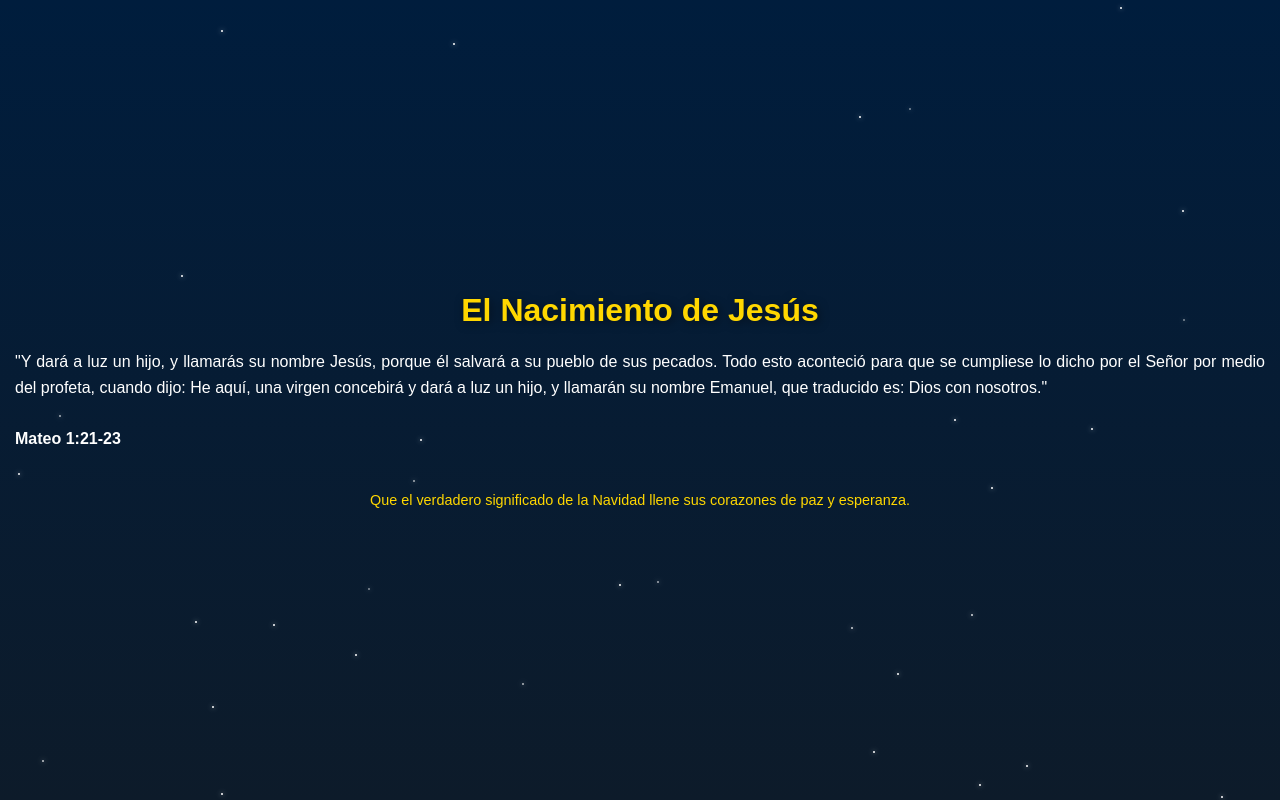
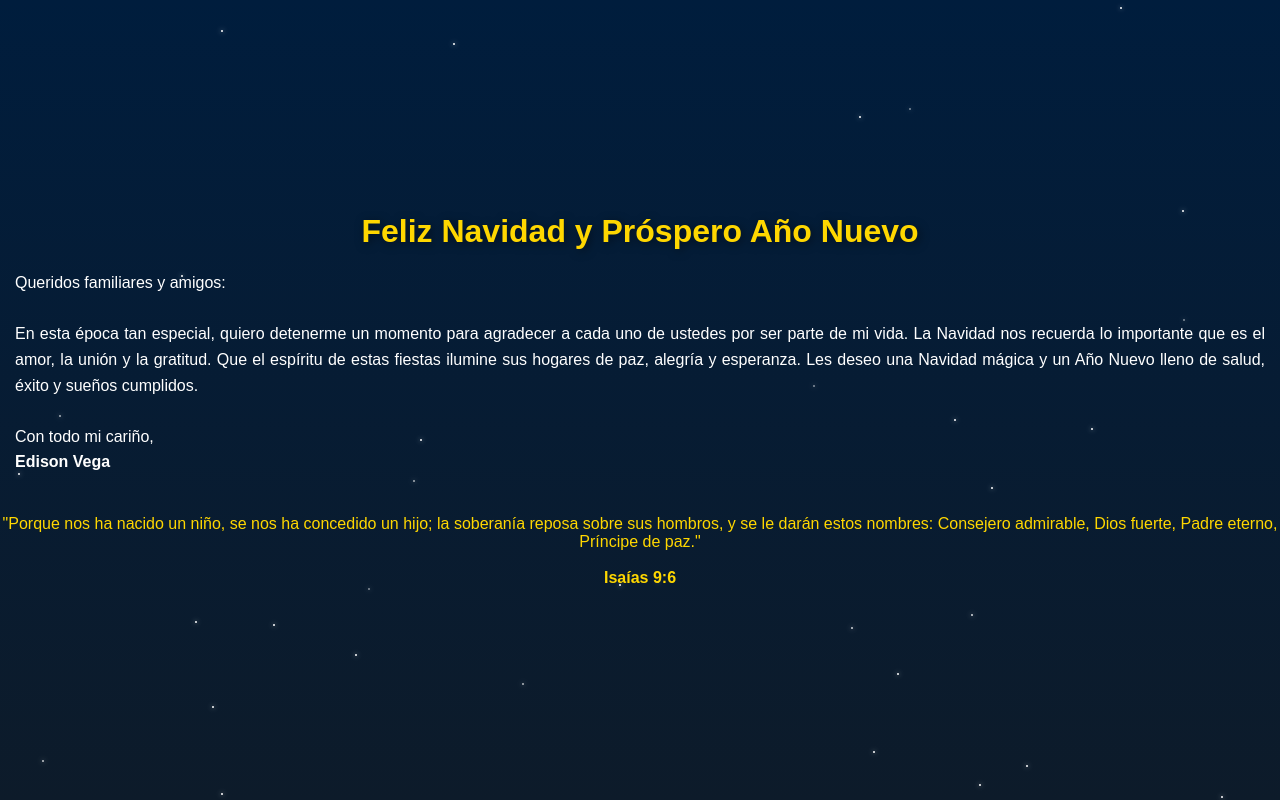
Before and after one commit to EdisonSixto79/felizNavidadEddy, a plain HTML site: page index.html in a window 1280 px wide. Drawn offline with Linux system fonts and the light colour scheme.

Commit message:
Update index.html

```diff
--- a/index.html
+++ b/index.html
@@ -33,7 +33,7 @@
         }
         footer {
             margin-top: 20px;
-            font-size: 0.9rem;
+            font-size: 1rem;
             color: #ffd700;
             text-align: center;
         }
@@ -76,13 +76,22 @@
     </style>
 </head>
 <body>
-    <h1>El Nacimiento de Jesús</h1>
+    <h1>Feliz Navidad y Próspero Año Nuevo</h1>
     <p>
-        "Y dará a luz un hijo, y llamarás su nombre Jesús, porque él salvará a su pueblo de sus pecados. Todo esto aconteció para que se cumpliese lo dicho por el Señor por medio del profeta, cuando dijo: He aquí, una virgen concebirá y dará a luz un hijo, y llamarán su nombre Emanuel, que traducido es: Dios con nosotros."
+        Queridos familiares y amigos:<br><br>
+        En esta época tan especial, quiero detenerme un momento para agradecer a cada uno de ustedes por ser parte de mi vida.
+        La Navidad nos recuerda lo importante que es el amor, la unión y la gratitud.
+        Que el espíritu de estas fiestas ilumine sus hogares de paz, alegría y esperanza.
+        Les deseo una Navidad mágica y un Año Nuevo lleno de salud, éxito y sueños cumplidos.<br><br>
+        Con todo mi cariño,<br>
+        <strong>Edison Vega</strong>
+    </p>
+    <footer>
+        "Porque nos ha nacido un niño, se nos ha concedido un hijo; la soberanía reposa sobre sus hombros, y se le darán estos nombres:
+        Consejero admirable, Dios fuerte, Padre eterno, Príncipe de paz."
         <br><br>
-        <strong>Mateo 1:21-23</strong>
-    </p>
-    <footer>Que el verdadero significado de la Navidad llene sus corazones de paz y esperanza.</footer>
+        <strong>Isaías 9:6</strong>
+    </footer>
     <div class="stars" id="stars"></div>
 
     <script>
```
